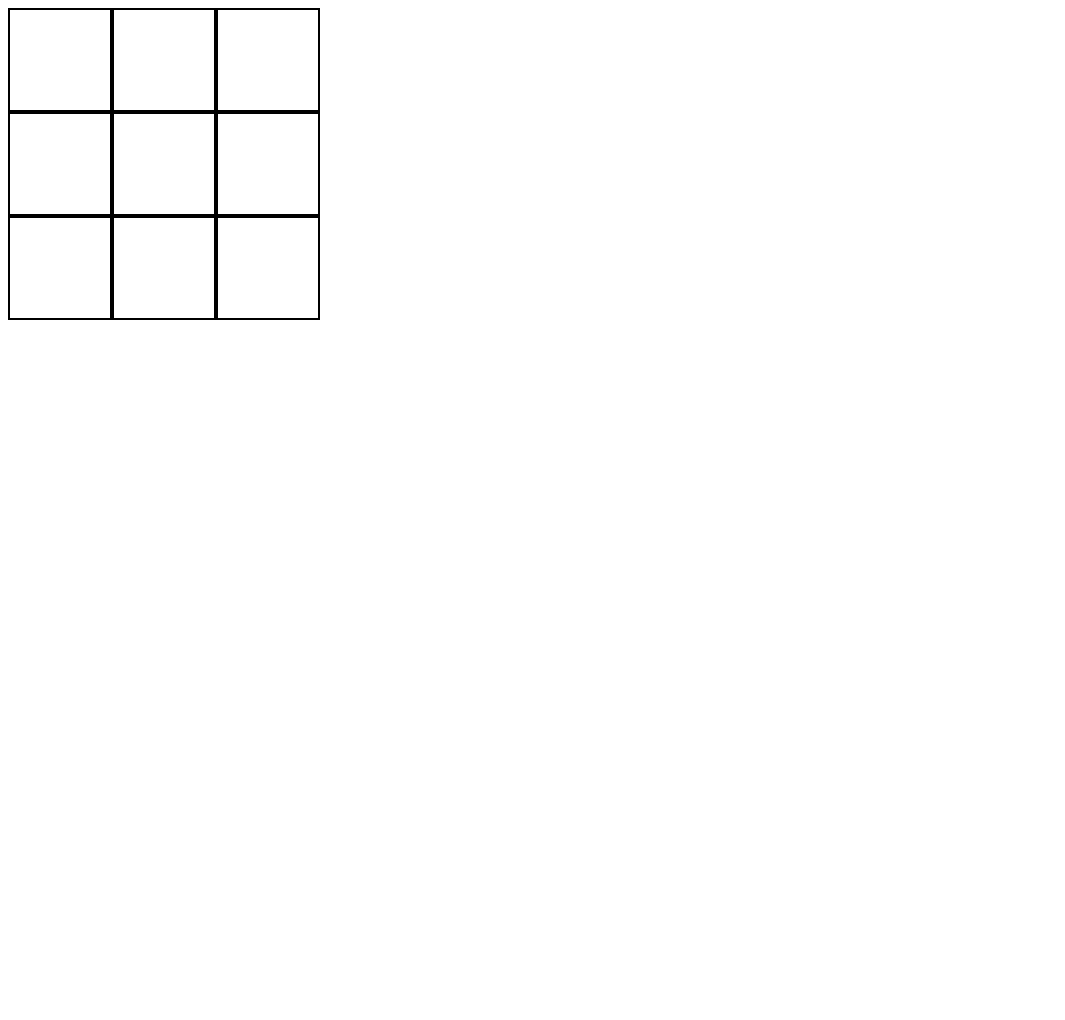
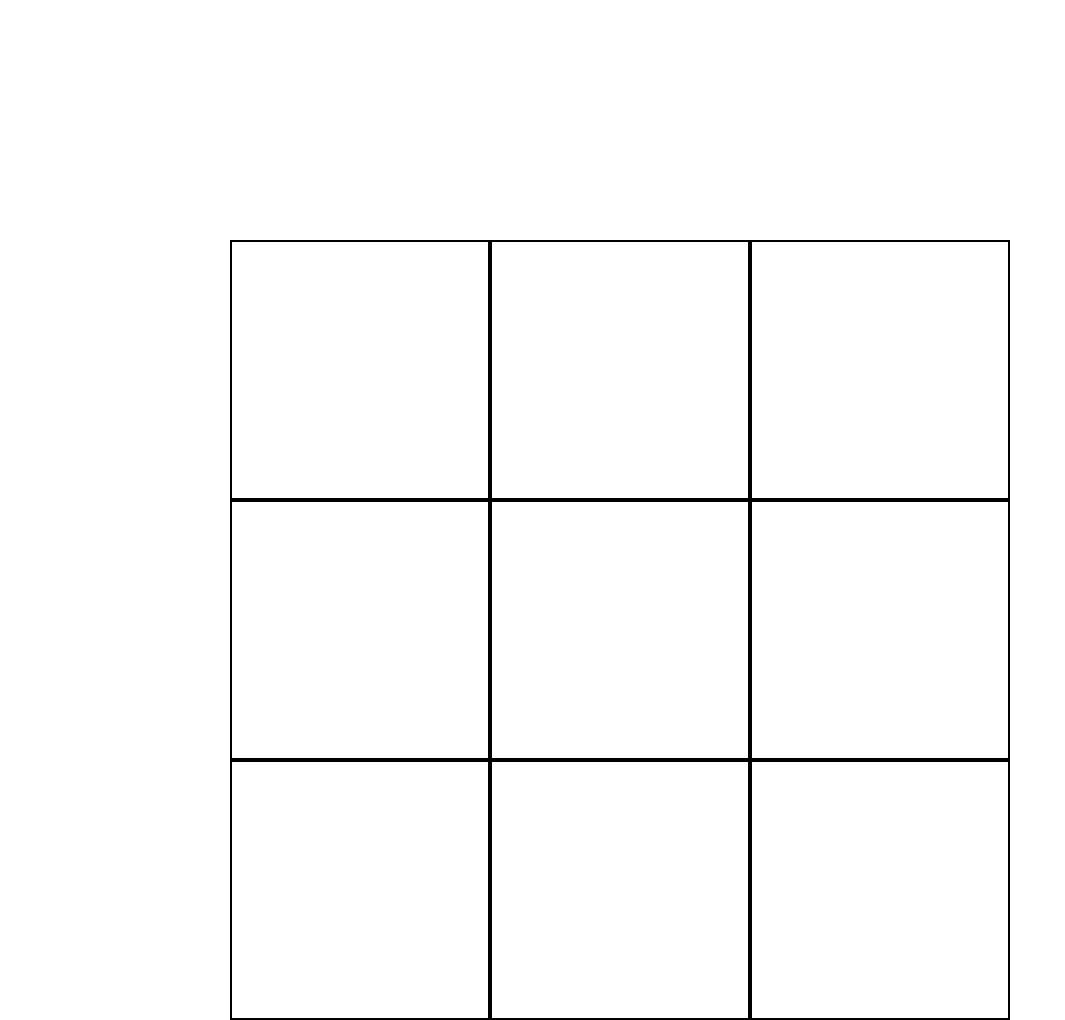
Before and after one commit to phoenixjmh/TicTacToe, a website: page index.html in a window 1280 px wide. Shown: the whole page, without its empty margins (0-1065 px from the left). Before the commit the page ends 800 px from the top, so only its background shows below. Drawn offline with Linux system fonts and the light colour scheme.

Commit message:
some basic styles added. next we'll go full polish, and add some animations MAYBE some lines, but we'll see about that part

```diff
--- a/script.js
+++ b/script.js
@@ -67,74 +67,7 @@ const gameBoard = (function () {
     }
   };
 
-  // const checkIfWin = (symbolToCheck) => {
-  //   if (
-  //     tiles[0].contents === symbolToCheck &&
-  //     tiles[1].contents === symbolToCheck &&
-  //     tiles[2].contents === symbolToCheck
-  //   ) {
-  //     // TOP HORZ
-  //     gameLoop.endGame(symbolToCheck);
-  //     gameLoop.setGameOver();
-  //   }
-  //   if (
-  //     tiles[3].contents === symbolToCheck &&
-  //     tiles[4].contents === symbolToCheck &&
-  //     tiles[5].contents === symbolToCheck
-  //   ) {
-  //     // MIDDLE HORZ
-  //     gameLoop.endGame(symbolToCheck);
-  //   }
 
-  //   if (
-  //     tiles[6].contents === symbolToCheck &&
-  //     tiles[7].contents === symbolToCheck &&
-  //     tiles[8].contents === symbolToCheck
-  //   ) {
-  //     // BOTTOM HORZ
-  //     gameLoop.endGame(symbolToCheck);
-  //   }
-  //   if (
-  //     tiles[0].contents === symbolToCheck &&
-  //     tiles[3].contents === symbolToCheck &&
-  //     tiles[6].contents === symbolToCheck
-  //   ) {
-  //     // LEFT VERT
-  //     gameLoop.endGame(symbolToCheck);
-  //   }
-  //   if (
-  //     tiles[1].contents === symbolToCheck &&
-  //     tiles[4].contents === symbolToCheck &&
-  //     tiles[7].contents === symbolToCheck
-  //   ) {
-  //     // MID VERT
-  //     gameLoop.endGame(symbolToCheck);
-  //   }
-  //   if (
-  //     tiles[2].contents === symbolToCheck &&
-  //     tiles[5].contents === symbolToCheck &&
-  //     tiles[8].contents === symbolToCheck
-  //   ) {
-  //     // BOTTOM VERT
-  //     gameLoop.endGame(symbolToCheck);
-  //   }
-  //   if (
-  //     tiles[0].contents === symbolToCheck &&
-  //     tiles[4].contents === symbolToCheck &&
-  //     tiles[8].contents === symbolToCheck
-  //   ) {
-  //     // LEFT DIAG
-  //     gameLoop.endGame(symbolToCheck);
-  //   }
-  //   if (
-  //     tiles[2].contents === symbolToCheck &&
-  //     tiles[4].contents === symbolToCheck &&
-  //     tiles[6].contents === symbolToCheck
-  //   ) {
-  //     // RIGHT DIAG
-  //     gameLoop.endGame(symbolToCheck);
-  //   }
-  // };
   const checkIfWin = (symbolToCheck) => {
     if (
       tiles[0].contents === symbolToCheck &&
@@ -193,27 +126,29 @@ const gameLoop = (function () {
   playerTwo.setIsTurn();
 
   gameBoard.render();
-  const tileContainers = gameBoard.gameBoardContainer.querySelectorAll(".tile");
+  const tileContainers = gameBoard.gameBoardContainer.querySelectorAll(".contents");
 
   tileContainers.forEach((item, index) => {
     const tileContainer = item;
     tileContainer.addEventListener("click", () => {
       const thisTile = gameBoard.tiles[index];
-      console.log(thisTile);
       if (thisTile.getIsBlank() && !gameOver) {
         if (playerOne.getIsTurn()) {
+          // set current tile in array's content
           thisTile.setTile("X");
           thisTile.setBlankFalse();
-
+          // set corresponding HTML element's content to match
           tileContainer.textContent = thisTile.getTile();
           gameBoard.tiles[index].contents = thisTile.getTile();
 
           playerOne.switchTurn();
           playerTwo.switchTurn();
+
           gameBoard.checkIfWin("X");
         } else if (playerTwo.getIsTurn() && !gameOver) {
           thisTile.setTile("O");
           thisTile.setBlankFalse();
+
           tileContainer.textContent = thisTile.getTile();
           gameBoard.tiles[index].contents = thisTile.getTile();
 
--- a/style.css
+++ b/style.css
@@ -1,11 +1,20 @@
 
 *{
-    --tilesize:100px;
+    --tilesize:20vw;
+    font-size:3vw;
+    margin:0;
 }
-
+body{
+    width:100vw;
+    height:100vh;
+    display:flex;
+    justify-content: center;
+    align-items: center;
+}
 
 .game-board{
     width:calc(var(--tilesize)* 3.2);
+    height:40%;
     display:flex;
     flex-wrap: wrap;
 }
@@ -13,4 +22,21 @@
     border:2px solid black;
     width:var(--tilesize);
     height:var(--tilesize);
+    display:flex;
+    justify-content: center;
+    align-items: center;
 }
+.contents{
+    width:100%;
+    height:100%;
+    line-height: 6rem;
+    vertical-align: middle;
+    padding:auto;
+    font-size:6rem;
+    color:blue;
+    text-align: center;
+}
+.win-panel{
+    border:2px solid red;
+
+}
```
